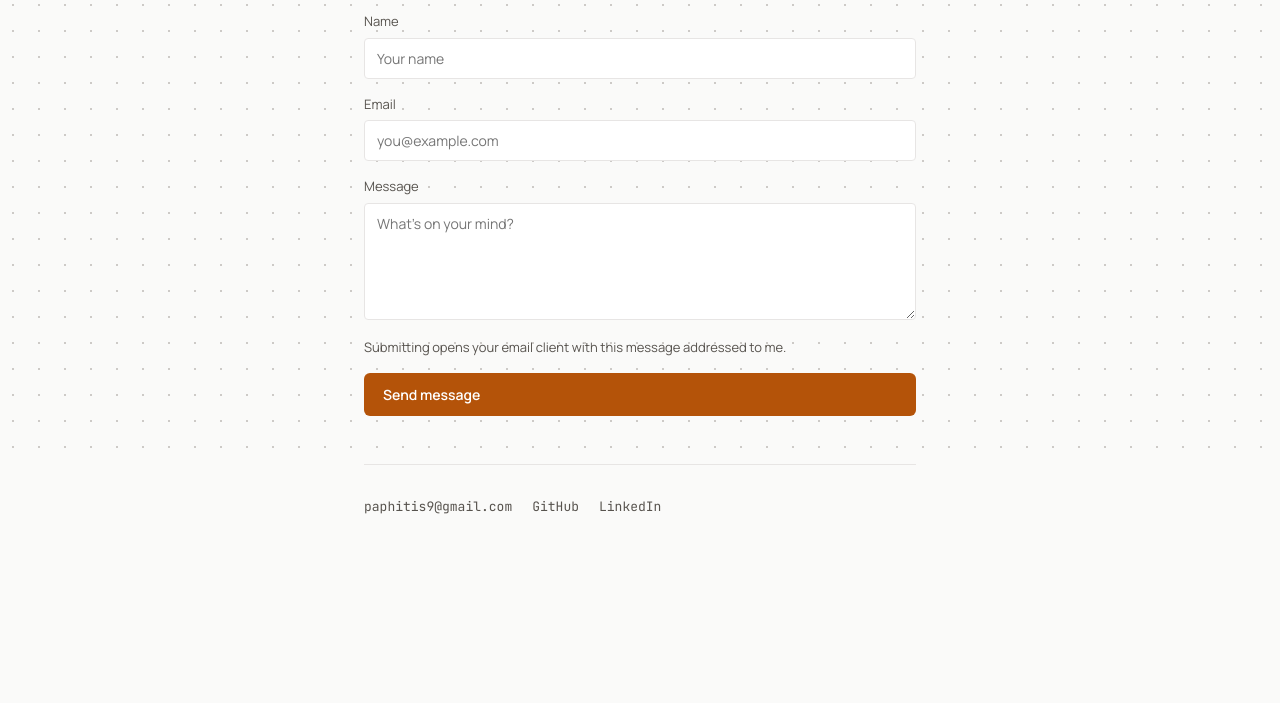
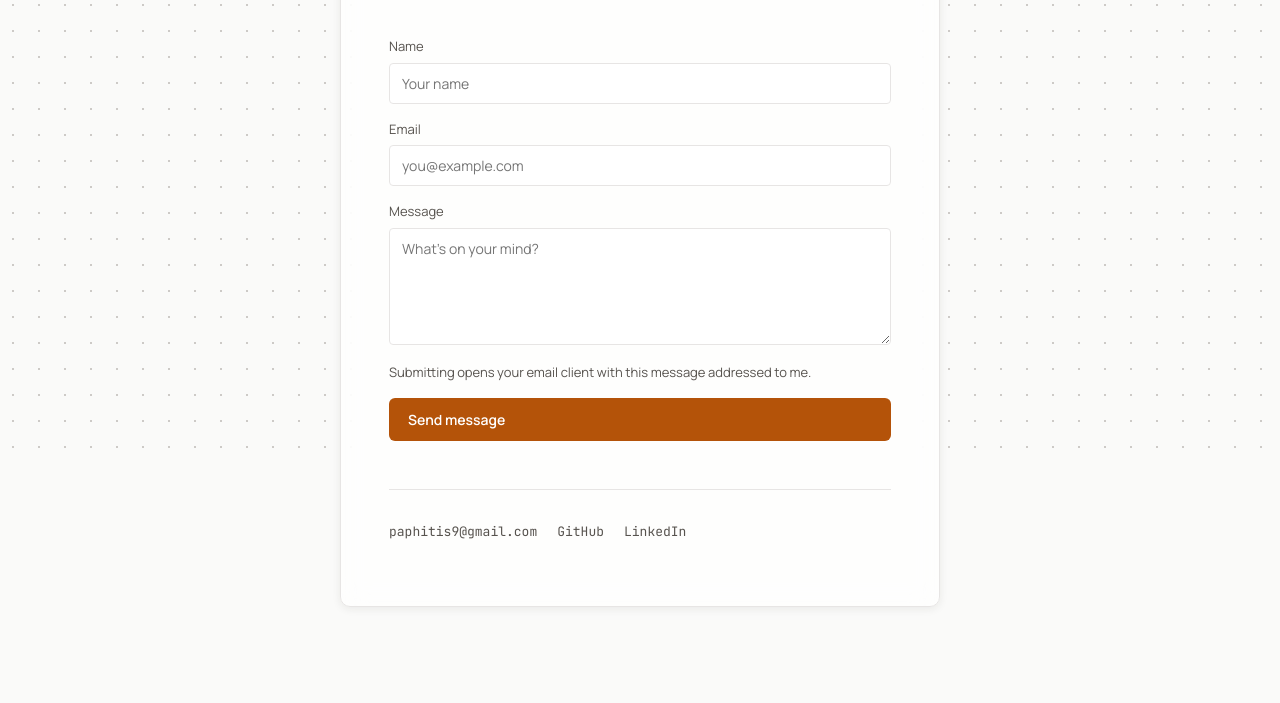
Before and after one commit to Paphitis05/Portfolio-Site, a plain HTML site: page contact.html in a window 1280 px wide. Shown: the part 346-1049 px from the top of the page. Before the commit the page ends 983 px from the top, so only its background shows below. Drawn offline with Linux system fonts and the light colour scheme.

Commit message:
Apply frosted-glass background panel to contact page

```diff
--- a/assets/css/style.css
+++ b/assets/css/style.css
@@ -1,4 +1,4 @@
-@import "tokens.css?v=9";
+@import "tokens.css?v=10";
 
 /* ---------- base ---------- */
 *, *::before, *::after { box-sizing: border-box; }
@@ -290,7 +290,17 @@ a.card:hover, a.card:focus-visible {
 .timeline-desc { font-family: var(--font-body); font-size: 15px; line-height: var(--leading-relaxed); color: var(--brown-300); }
 
 /* ---------- contact page ---------- */
-.contact-section { max-width: 600px; margin: 0 auto; padding: 96px 24px 120px; }
+.contact-section {
+  max-width: 600px;
+  margin: 64px auto 96px;
+  padding: 56px 48px 64px;
+  background: rgba(255, 255, 255, 0.7);
+  backdrop-filter: blur(14px) saturate(140%);
+  -webkit-backdrop-filter: blur(14px) saturate(140%);
+  border: 1px solid var(--border);
+  border-radius: var(--radius-lg);
+  box-shadow: var(--shadow-md);
+}
 .contact-section h1 { font-family: var(--font-display); font-weight: 800; font-size: 36px; letter-spacing: var(--tracking-tight); color: var(--fg); margin-top: 16px; }
 .contact-section > p { font-size: 16px; line-height: var(--leading-relaxed); color: var(--fg-muted); margin-top: 12px; margin-bottom: 40px; }
 
@@ -381,4 +391,5 @@ a.card:hover, a.card:focus-visible {
   .page-intro h1 { font-size: 32px; }
   .timeline-item { grid-template-columns: 1fr; gap: 6px; }
   .resume-body { padding: 40px 24px 56px; margin: 24px auto 40px; }
+  .contact-section { padding: 40px 24px 48px; margin: 24px auto 40px; }
 }
--- a/contact.html
+++ b/contact.html
@@ -5,7 +5,7 @@
 <meta name="viewport" content="width=device-width, initial-scale=1">
 <title>Konstantinos Pafitis — Contact</title>
 <meta name="description" content="Get in touch with Konstantinos Pafitis.">
-<link rel="stylesheet" href="assets/css/style.css?v=9">
+<link rel="stylesheet" href="assets/css/style.css?v=10">
 </head>
 <body>
 
@@ -52,6 +52,6 @@
   </section>
 </main>
 
-<script src="assets/js/main.js?v=9"></script>
+<script src="assets/js/main.js?v=10"></script>
 </body>
 </html>
```
Also changed, not shown: about.html (+2 -2 lines), index.html (+2 -2 lines), resume.html (+1 -1 lines).
